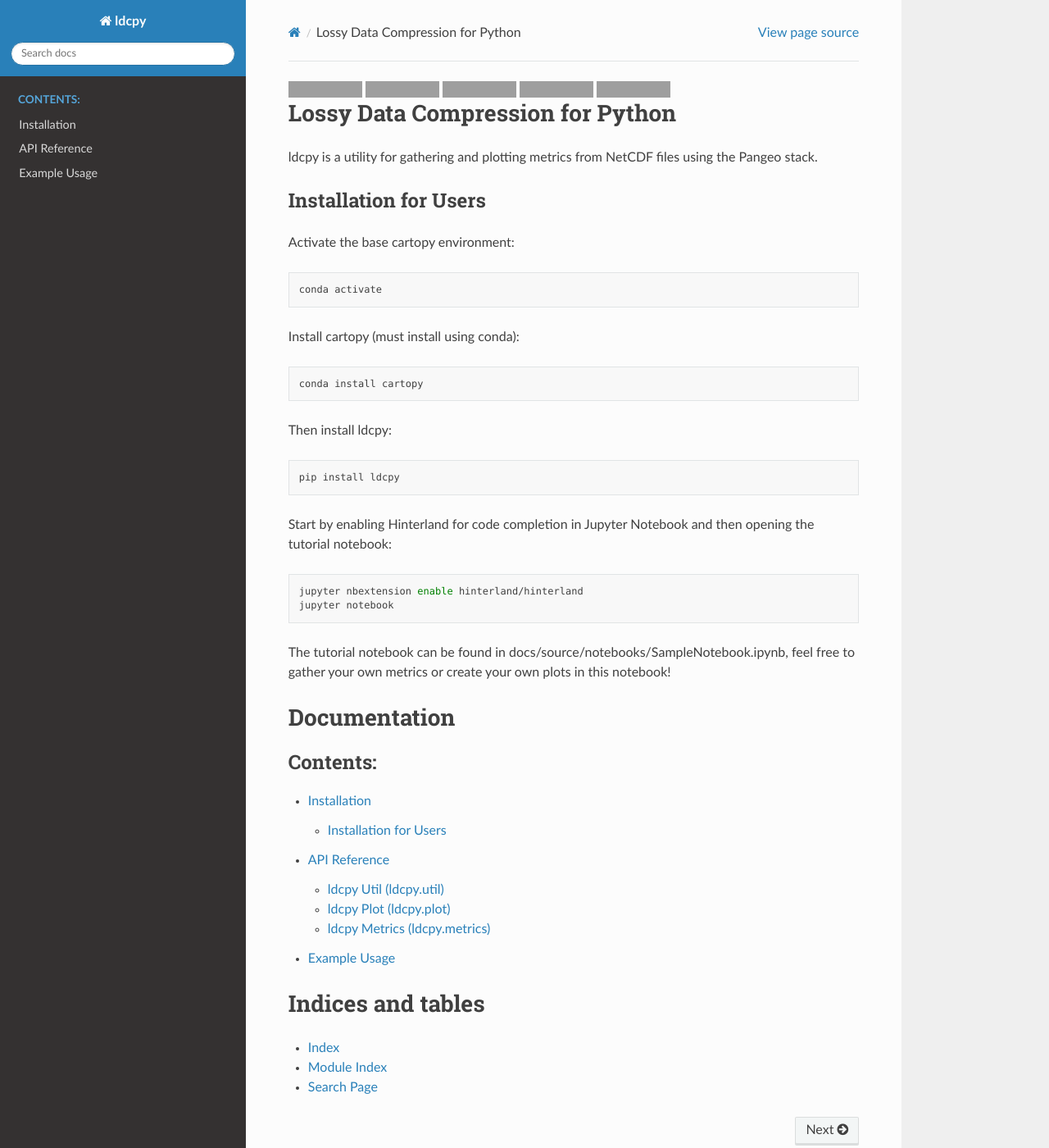
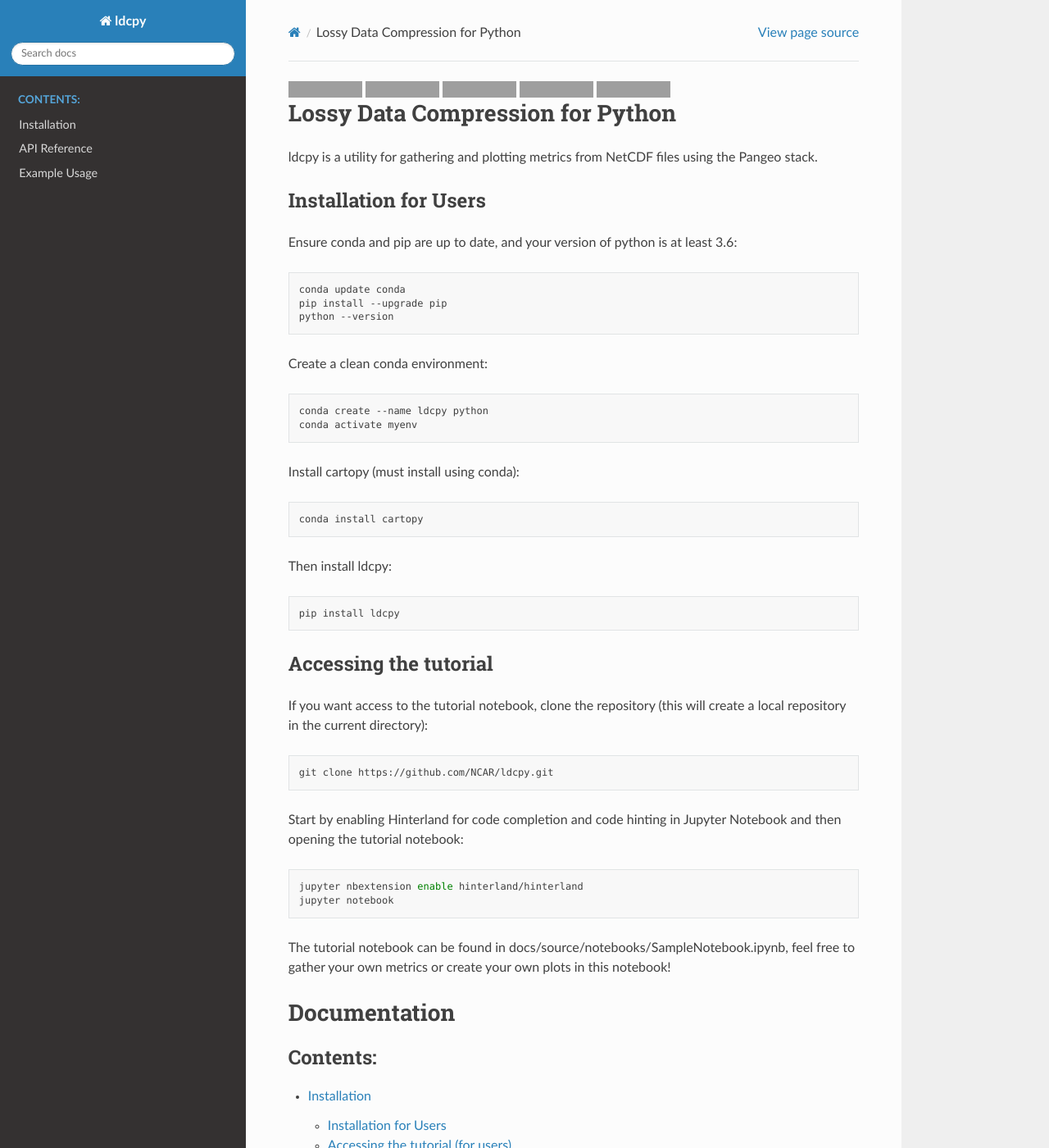
Before and after one commit to NCAR/ldcpy, a Sphinx documentation site: the page built from docs/source/index.rst, in a window 1280 px wide and 1400 px high. Shown: the whole window at 82% size. Built offline with Sphinx 7.4.7 and the Read the Docs theme 2.0.0, drawn with Linux system fonts in a browser that asks for light colours; grey boxes are pictures that could not be loaded.

Commit message:
updates to documentation

```diff
--- a/README.rst
+++ b/README.rst
@@ -24,11 +24,20 @@
 Installation for Users
 ___________
 
-Activate the base cartopy environment:
+Ensure conda and pip are up to date, and your version of python is at least 3.6:
 
 .. code-block:: bash
 
-    conda activate
+    conda update conda
+    pip install --upgrade pip
+    python --version
+
+Create a clean conda environment:
+
+.. code-block:: bash
+
+    conda create --name ldcpy python
+    conda activate myenv
 
 Install cartopy (must install using conda):
 
@@ -42,11 +51,21 @@
 
     pip install ldcpy
 
-Start by enabling Hinterland for code completion in Jupyter Notebook and then opening the tutorial notebook:
+Accessing the tutorial
+___________
+
+If you want access to the tutorial notebook, clone the repository (this will create a local repository in the current directory):
+
+.. code-block:: bash
+
+    git clone https://github.com/NCAR/ldcpy.git
+
+Start by enabling Hinterland for code completion and code hinting in Jupyter Notebook and then opening the tutorial notebook:
 
 .. code-block:: bash
 
     jupyter nbextension enable hinterland/hinterland
     jupyter notebook
 
+
 The tutorial notebook can be found in docs/source/notebooks/SampleNotebook.ipynb, feel free to gather your own metrics or create your own plots in this notebook!
--- a/environment.yml
+++ b/environment.yml
@@ -12,5 +12,6 @@
   - numpy
   - scipy
   - matplotlib
+  - dask
   - pip:
       - cartopy
--- a/requirements.txt
+++ b/requirements.txt
@@ -8,3 +8,5 @@
 jupyterlab
 xrft
 pip
+cartopy
+dask
```
Also changed, not shown: docs/source/installation.rst (+28 -5 lines).
